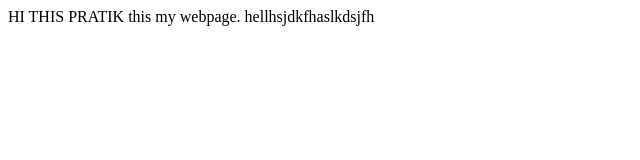
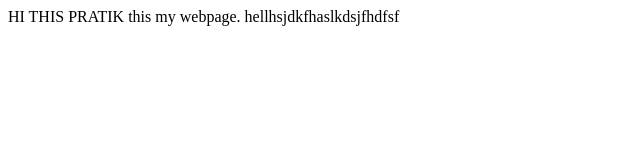
Before and after one commit to Pratik2696/hello-world1, a plain HTML site: page index.html in a window 1280 px wide. Shown: the full height of the page, 0-640 px from the left. Drawn offline with Linux system fonts and the light colour scheme.

Commit message:
Update index.html
new line add

```diff
--- a/index.html
+++ b/index.html
@@ -7,6 +7,6 @@
     <title>Document</title>
 </head>
 <body>
-    HI THIS PRATIK this my webpage. hellhsjdkfhaslkdsjfh
+    HI THIS PRATIK this my webpage. hellhsjdkfhaslkdsjfhdfsf
 </body>
 </html>
```
